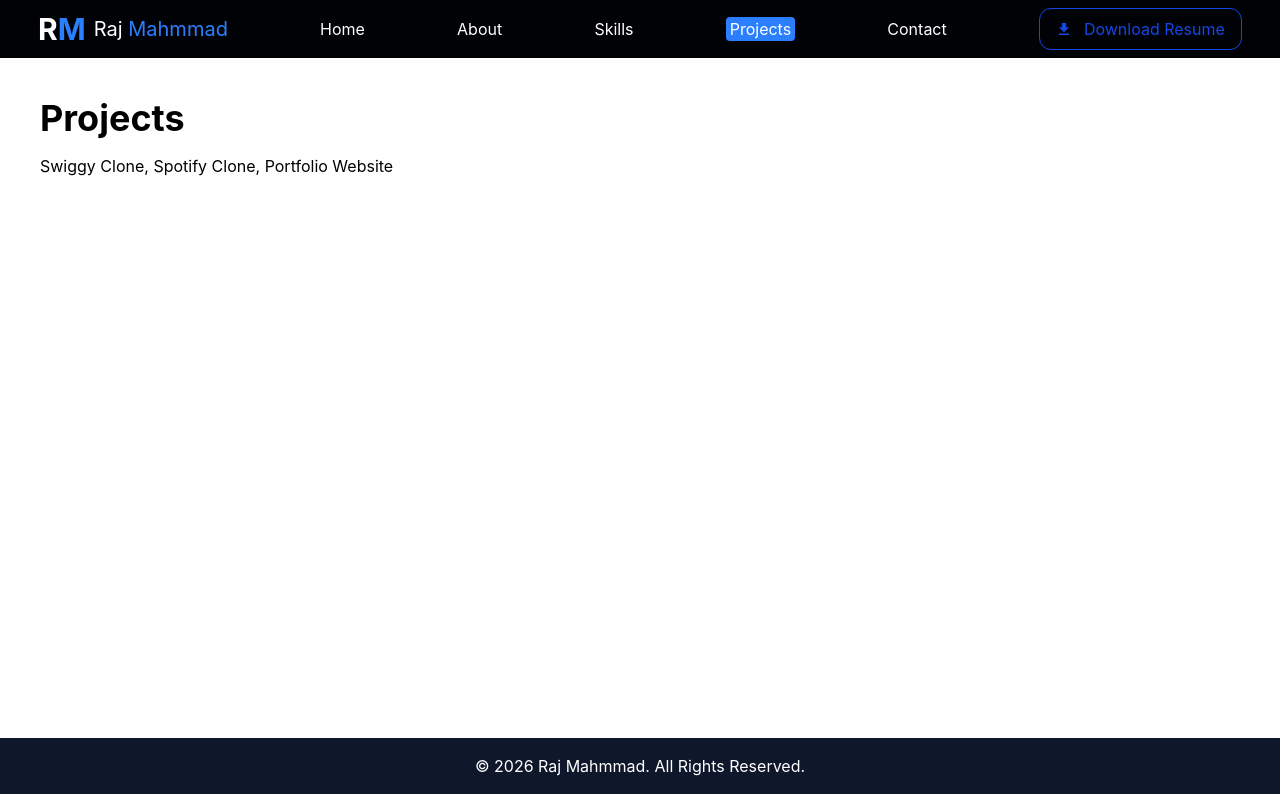
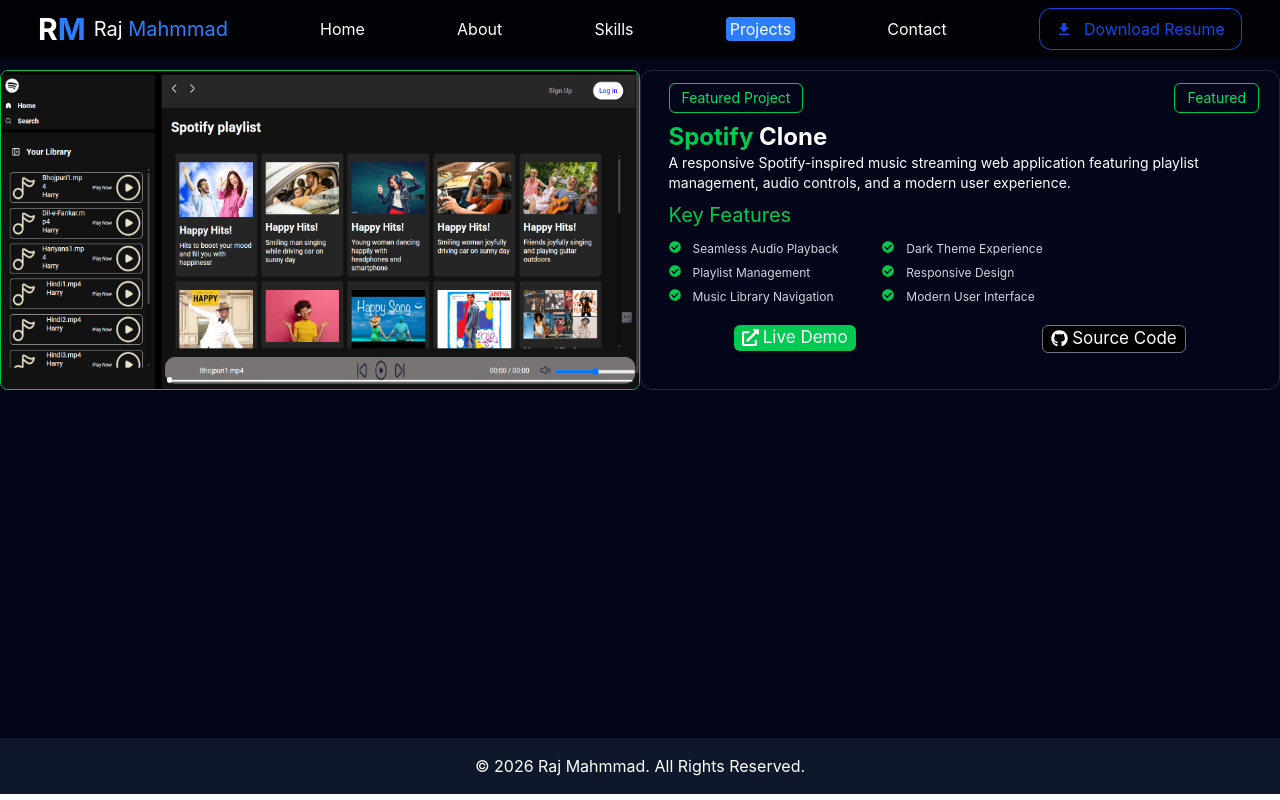
Before and after one commit to RAJMAHMMAD0786/Projects, a React (Vite) app in the folder portfolio Using React and Tailwind CSS/: page /projects in a window 1280 px wide. Built offline with nearby package versions, Linux system fonts and the light colour scheme.

Commit message:
Today worked on th eproject section on Spotify Clone

```diff
--- a/portfolio Using React and Tailwind CSS/src/pages/Projects.jsx
+++ b/portfolio Using React and Tailwind CSS/src/pages/Projects.jsx
@@ -1,11 +1,147 @@
+import SpotifyImg from "../assets/SpotifyImg.png";
+import SwiggyImg from "../assets/SwiggyImg.png";
+
+import { FaCheckCircle } from "react-icons/fa";
+
+// button ke liye hai
+import { FaExternalLinkAlt } from "react-icons/fa";
+import { FaGithub } from "react-icons/fa";
+
 function Projects() {
   return (
-    <div className="h-[85vh] p-10">
-      <h1 className="text-4xl font-bold">Projects</h1>
+    <div className="projectpage h-[85vh] bg-slate-950 max-[750px]:h-[90vh]">
 
-      <p className="mt-4">
-        Swiggy Clone, Spotify Clone, Portfolio Website
-      </p>
+      {/* This is for spotify */}
+      <div className="spotify h-[40vh] flex pt-3">
+
+        {/* This is the left part and This is for Img  */}
+        <div className="leftpartforImg w-full h-[40vh]">
+          <img src={SpotifyImg} alt="Spotify Clone" className="w-full rounded-lg  h-[40vh] border border-green-500 max-[750px]:w-full" />
+        </div>
+
+
+
+
+
+        {/* This is the right part and This is for contant  */}
+        <div className="rightpartforcontant  border border-gray-800 rounded-xl w-full h-[40vh] max-[750px]:w-full ">
+
+          {/* This is for featured */}
+          <div className="featured flex justify-between mt-3 ml-7">
+            <span className="px-3 py-1 text-green-400 border border-green-500 rounded-md text-sm max-[750px]:text-xs">
+              Featured Project
+            </span>
+
+            <span className="px-3 py-1 text-green-400 border border-green-500 rounded-md text-sm mr-5 max-[750px]:text-xs">
+              Featured
+            </span>
+          </div>
+
+
+          {/* This is the heading of the project or name*/}
+          <div className="headingogproject">
+            <h1 className="text-green-500 font-bold text-2xl ml-7 mt-2 max-[750px]:text-md">Spotify <span className="text-white">Clone</span></h1>
+          </div>
+
+          {/* This is the paragrph of the Spotify  */}
+          <div className="paragrapg">
+            <p className="text-white ml-7 text-sm max-[750px]:text-[10px]">A responsive Spotify-inspired music streaming web application featuring playlist management, audio controls, and a modern user experience.
+            </p>
+          </div>
+
+
+          {/* This is key feature heading */}
+          <div className="keyfeatureheading">
+            <h3 className="text-green-500 ml-7 text-xl mt-2 max-[750px]:text-md">Key Features</h3>
+          </div>
+
+          {/* featured Available  */}
+          <div className="featureAvailable flex gap-11 ml-7">
+
+            {/* left part available feature */}
+            <div className="featureAvailableleftside">
+              <ul className="mt-3 space-y-2 text-gray-300">
+                <li className="flex gap-3 text-xs max-[750px]:text-[10px]">
+                  <FaCheckCircle className="text-green-500" />
+                  Seamless Audio Playback
+                </li>
+
+                <li className="flex gap-3 text-xs max-[750px]:text-[10px]">
+                  <FaCheckCircle className="text-green-500" />
+                  Playlist Management
+                </li>
+
+                <li className="flex gap-3 text-xs max-[750px]:text-[10px]">
+                  <FaCheckCircle className="text-green-500" />
+                  Music Library Navigation
+                </li>
+              </ul>
+
+            </div>
+
+            {/* right part available feature */}
+            <div className="featureAvailablerightside">
+              <ul className="mt-3 space-y-2 text-gray-300">
+
+                <li className="flex gap-3 text-xs max-[750px]:text-[10px]">
+                  <FaCheckCircle className="text-green-500" />
+                  Dark Theme Experience
+                </li>
+
+                <li className="flex gap-3 text-xs max-[750px]:text-[10px]">
+                  <FaCheckCircle className="text-green-500" />
+                  Responsive Design
+                </li>
+
+                <li className="flex gap-3 text-xs max-[750px]:text-[10px]">
+                  <FaCheckCircle className="text-green-500" />
+                  Modern User Interface
+                </li>
+              </ul>
+
+            </div>
+          </div>
+
+
+          {/* button for cheking live and source code */}
+          <div className="buttons flex justify-around mt-5">
+
+            {/* Live project button */}
+            <div className="LiveDemo ">
+              <button onClick={() =>
+                window.open("https://rajclones.netlify.app/", "_blank")}
+                className="text-white bg-green-500 rounded-md hover:cursor-pointer text-[17px] px-2 hover:bg-green-600 hover:font-bold hover:underline flex items-center gap-1 max-[750px]:text-[12px]"> <FaExternalLinkAlt /> Live Demo</button>
+            </div>
+
+            {/* Source Code button */}
+            <div className="SourceCode">
+              <button onClick={() =>
+                window.open("https://github.com/RAJMAHMMAD0786/Spotify-Clone", "_blank")}
+                className="text-white bg-black rounded-md hover:cursor-pointer text-[17px] px-2 border border-gray-500 hover:font-bold hover:underline flex items-center gap-1 max-[750px]:text-[12px]"> <FaGithub /> Source Code</button>
+            </div>
+          </div>
+
+
+        </div>
+
+      </div>
+
+
+
+
+
+
+
+
+      {/* This is for swiggy */}
+      <div className="swiggy">
+
+      </div>
+
+
+
+
+
     </div>
   );
 }
```
Also changed, not shown: portfolio Using React and Tailwind CSS/src/assets/SpotifyImg.png (added), portfolio Using React and Tailwind CSS/src/assets/SwiggyImg.png (added).
